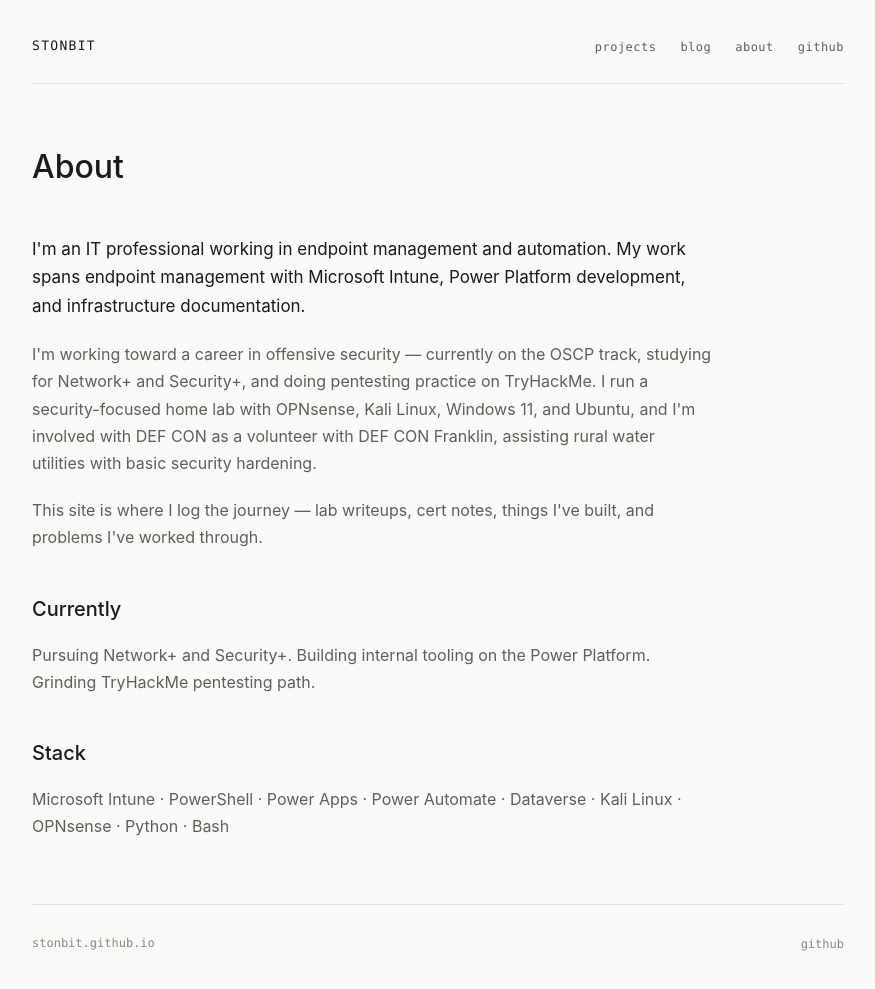
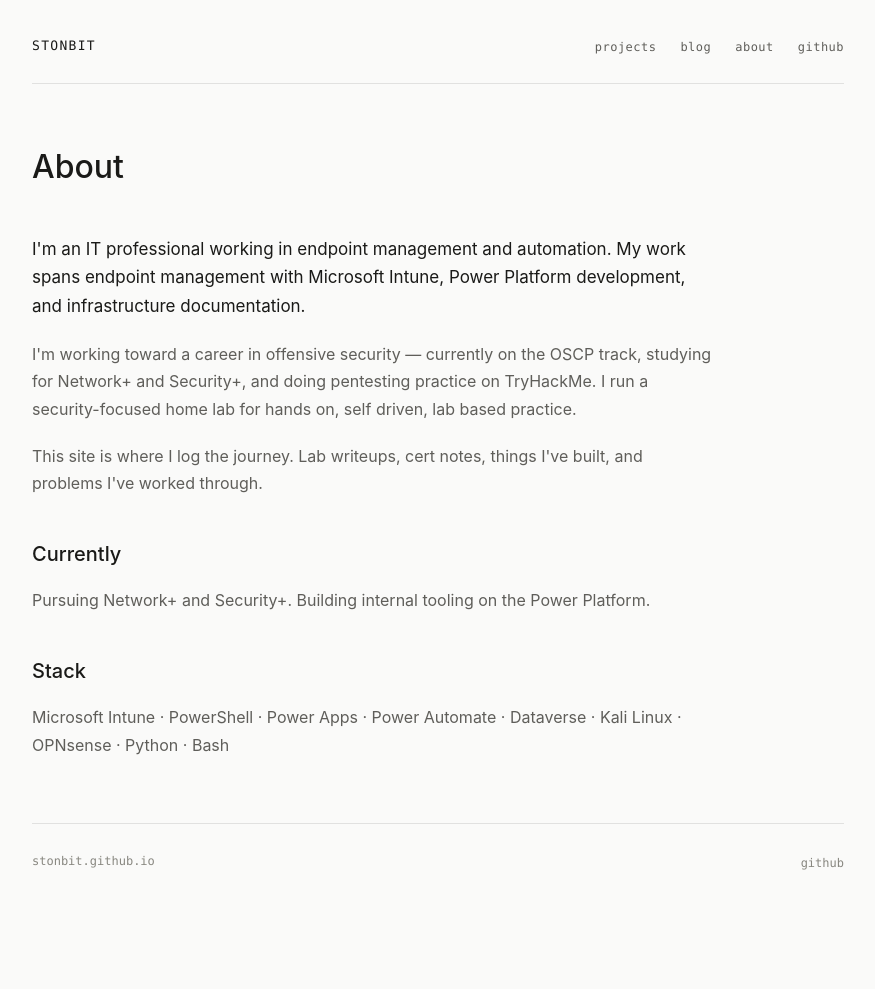
Before and after one commit to Stonbit/stonbit.github.io, a Jekyll site: the page built from about.md, in a window 1280 px wide. Shown: the whole page, without its empty margins (202-1077 px from the left). Built offline with Jekyll 4.4.1, drawn with Linux system fonts in a browser that asks for light colours; after the commit the page ends 907 px from its top, so only the background shows below that.

Commit message:
updating about

```diff
--- a/about.md
+++ b/about.md
@@ -16,16 +16,16 @@ title: About
   </p>
 
   <p>
-    I'm working toward a career in offensive security — currently on the OSCP track, studying for Network+ and Security+, and doing pentesting practice on TryHackMe. I run a security-focused home lab with OPNsense, Kali Linux, Windows 11, and Ubuntu, and I'm involved with DEF CON as a volunteer with DEF CON Franklin, assisting rural water utilities with basic security hardening.
+    I'm working toward a career in offensive security — currently on the OSCP track, studying for Network+ and Security+, and doing pentesting practice on TryHackMe. I run a security-focused home lab for hands on, self driven, lab based practice.
   </p>
 
   <p>
-    This site is where I log the journey — lab writeups, cert notes, things I've built, and problems I've worked through.
+    This site is where I log the journey. Lab writeups, cert notes, things I've built, and problems I've worked through.
   </p>
 
   <h2>Currently</h2>
   <p>
-    Pursuing Network+ and Security+. Building internal tooling on the Power Platform. Grinding TryHackMe pentesting path.
+    Pursuing Network+ and Security+. Building internal tooling on the Power Platform.
   </p>
 
   <h2>Stack</h2>
```
